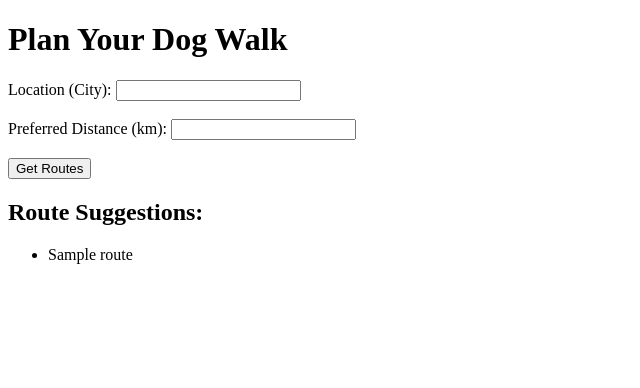
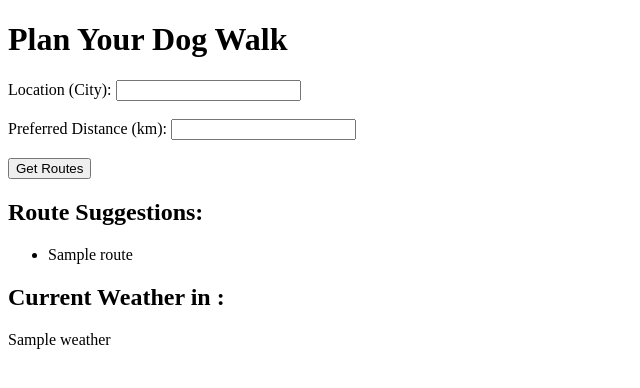
Before and after one commit to emilyswitzer/dog-walking-route-planner, a Flask app: template templates/index.html in a window 1280 px wide. Shown: the top 388 px of the page, without its empty margins (0-640 px from the left). Run offline with Flask 3, Linux system fonts and the light colour scheme; the template is opened without the code that fills it: most values are stand-ins (such as "Sample title", 1, 10 or a date in 2020).

Commit message:
Create simple ui

```diff
--- a/app.py
+++ b/app.py
@@ -1,20 +1,39 @@
+import os
+from dotenv import load_dotenv
+import requests
 from flask import Flask, request, render_template
 
+load_dotenv()  # Loads the .env file
+
+API_KEY = os.getenv('OPENWEATHER_API_KEY')
+
 app = Flask(__name__)
+
+def get_weather(city):
+    url = f"http://api.openweathermap.org/data/2.5/weather?q={city}&appid={API_KEY}&units=metric"
+    response = requests.get(url)
+    if response.status_code == 200:
+        data = response.json()
+        temp = data['main']['temp']
+        description = data['weather'][0]['description']
+        return f"{temp}°C, {description}"
+    else:
+        return "Weather data not available"
 
 @app.route('/', methods=['GET', 'POST'])
 def home():
     routes = None
+    weather = None
     if request.method == 'POST':
         location = request.form['location']
         distance = float(request.form['distance'])
-        # For now, just create dummy routes based on input
+        weather = get_weather(location)
         routes = [
             f"Scenic park in {location}, approx {distance} km",
             f"Lake loop near {location}, approx {distance * 1.2:.1f} km",
             f"Neighborhood trail in {location}, approx {distance * 0.8:.1f} km"
         ]
-    return render_template('index.html', routes=routes)
+    return render_template('index.html', routes=routes, weather=weather)
 
 if __name__ == '__main__':
     app.run(debug=True)
--- a/templates/index.html
+++ b/templates/index.html
@@ -23,5 +23,10 @@
         {% endfor %}
         </ul>
     {% endif %}
+
+    {% if weather %}
+        <h2>Current Weather in {{ request.form['location'] }}:</h2>
+        <p>{{ weather }}</p>
+    {% endif %}
 </body>
 </html>
```
